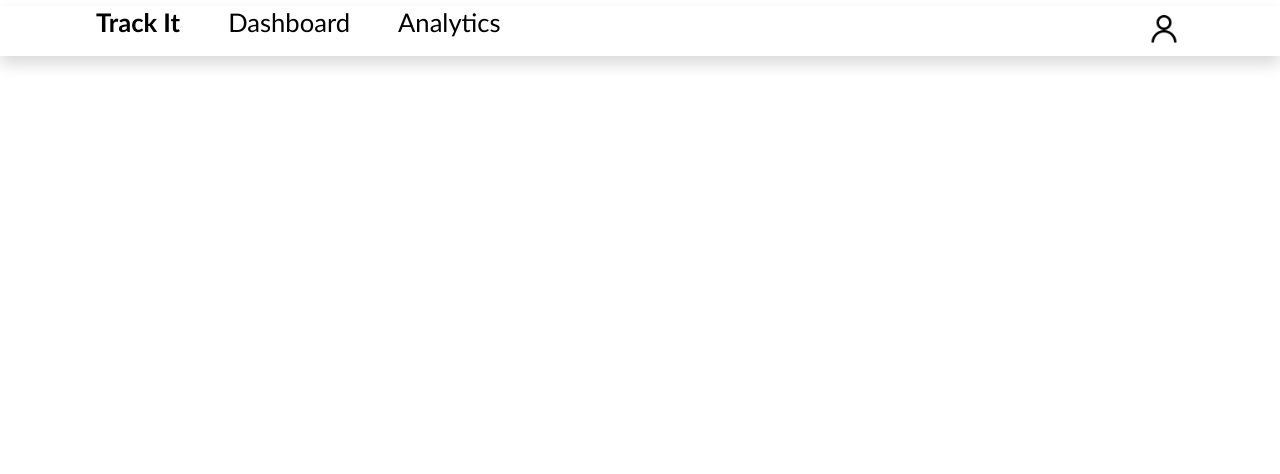
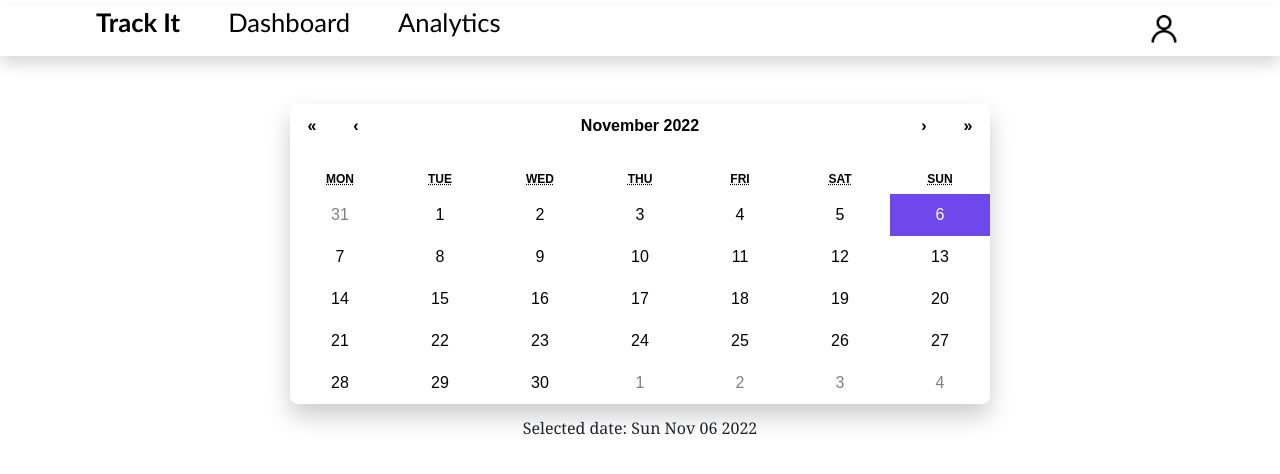
Before and after one commit to UC-data-tracking/frontend-repo, a React (Create React App) app: page /dashboard in a window 1280 px wide. Shown: the top 474 px of the page. Built offline with nearby package versions, Linux system fonts and the light colour scheme.

Commit message:
Add calendar to the dashboard.

```diff
--- a/package.json
+++ b/package.json
@@ -8,6 +8,7 @@
     "@testing-library/user-event": "^13.5.0",
     "bootstrap": "^5.2.2",
     "react": "^18.2.0",
+    "react-calendar": "^4.0.0",
     "react-dom": "^18.2.0",
     "react-router-dom": "^6.4.3",
     "react-scripts": "5.0.1",
--- a/src/components/dashboard/Dashboard.css
+++ b/src/components/dashboard/Dashboard.css
@@ -0,0 +1,156 @@
+.react-calendar {
+    width: 700px;
+    max-width: 100%;
+    background-color: white;
+    color: black;
+    border-radius: 8px;
+    box-shadow: 0 12px 24px rgba(0, 0, 0, 0.2);
+    font-family: Arial, Helvetica, sans-serif;
+    line-height: 1.125em;
+}
+
+.react-calendar__navigation button {
+    color: rgb(0, 0, 0);
+    font-weight: bold;
+    min-width: 44px;
+    background: none;
+    font-size: 16px;
+    margin-top: 8px;
+}
+
+.react-calendar--doubleView {
+    width: 700px;
+}
+
+.react-calendar--doubleView .react-calendar__viewContainer {
+    display: flex;
+    margin: -0.5em;
+}
+
+.react-calendar--doubleView .react-calendar__viewContainer>* {
+    width: 50%;
+    margin: 0.5em;
+}
+
+.react-calendar,
+.react-calendar *,
+.react-calendar *:before,
+.react-calendar *:after {
+    -moz-box-sizing: border-box;
+    -webkit-box-sizing: border-box;
+    box-sizing: border-box;
+}
+
+.react-calendar button {
+    margin: 0;
+    border: 0;
+    outline: none;
+}
+
+.react-calendar button:enabled:hover {
+    cursor: pointer;
+}
+
+.react-calendar__navigation {
+    display: flex;
+    height: 44px;
+    margin-bottom: 1em;
+}
+
+.react-calendar__navigation button {
+    min-width: 44px;
+    /* background: none; */
+}
+
+.react-calendar__navigation button:enabled:hover,
+.react-calendar__navigation button:enabled:focus {
+    background-color: #e6e6e6;
+}
+
+.react-calendar__navigation button[disabled] {
+    background-color: #f0f0f0;
+}
+
+.react-calendar__month-view__weekdays {
+    text-align: center;
+    text-transform: uppercase;
+    font-weight: bold;
+    font-size: 0.75em;
+}
+
+.react-calendar__month-view__weekdays__weekday {
+    padding: 0.5em;
+}
+
+.react-calendar__month-view__weekNumbers .react-calendar__tile {
+    display: flex;
+    align-items: center;
+    justify-content: center;
+    font-size: 0.75em;
+    font-weight: bold;
+    padding: calc(0.75em / 0.75) calc(0.5em / 0.75);
+}
+
+.react-calendar__month-view__days__day--weekend {
+    /* color: #d10000; */
+    color: black;
+}
+
+.react-calendar__month-view__days__day--neighboringMonth {
+    color: grey;
+}
+
+.react-calendar__year-view .react-calendar__tile,
+.react-calendar__decade-view .react-calendar__tile,
+.react-calendar__century-view .react-calendar__tile {
+    padding: 2em 0.5em;
+}
+
+.react-calendar__tile {
+    max-width: 100%;
+    text-align: center;
+    padding: 0.75em 0.5em;
+    background: none;
+}
+
+.react-calendar__tile:disabled {
+    background-color: #f0f0f0;
+}
+
+.react-calendar__tile:enabled:hover,
+.react-calendar__tile:enabled:focus {
+    background-color: #e6e6e6;
+}
+
+.react-calendar__tile--now {
+    /* background: #ffff76; */
+    background-color: #6f48eb;
+}
+
+.react-calendar__tile--now:enabled:hover,
+.react-calendar__tile--now:enabled:focus {
+    background: #ffffa9;
+}
+
+.react-calendar__tile--hasActive {
+    background: #76baff;
+}
+
+.react-calendar__tile--hasActive:enabled:hover,
+.react-calendar__tile--hasActive:enabled:focus {
+    background: #a9d4ff;
+}
+
+.react-calendar__tile--active {
+    background: #6f48eb;
+    color: white;
+}
+
+.react-calendar__tile--active:enabled:hover,
+.react-calendar__tile--active:enabled:focus {
+    background: #1087ff;
+}
+
+.react-calendar--selectRange .react-calendar__tile--hover {
+    background-color: #e6e6e6;
+}
--- a/src/components/dashboard/Dashboard.js
+++ b/src/components/dashboard/Dashboard.js
@@ -1,15 +1,25 @@
 import React from 'react';
-import Navbar from '../navbar/Navbar';
+import {useState} from 'react'
+import Calendar from 'react-calendar'
+
 import Header from '../header/Header'
 import Footer from '../footer/Footer'
+import '../dashboard/Dashboard.css'
 
 function Dashboard(props) {
+    const [date, setDate] = useState(new Date())
+
+
     return (
-        <div>
-            <Header/>
-            <Footer/>
-        </div>
-    );
+			<div>
+				<Header />
+				<div className='calendar-container d-flex justify-content-center mt-5 mb-3'>
+					<Calendar onChange={setDate} value={date}/>
+				</div>
+                <div className='text-center'>Selected date: {date.toDateString()}</div>
+				<Footer />
+			</div>
+		);
 }
 
 export default Dashboard;
```
Also changed, not shown: 1 other file (tests, documents, lock files or other folders).
